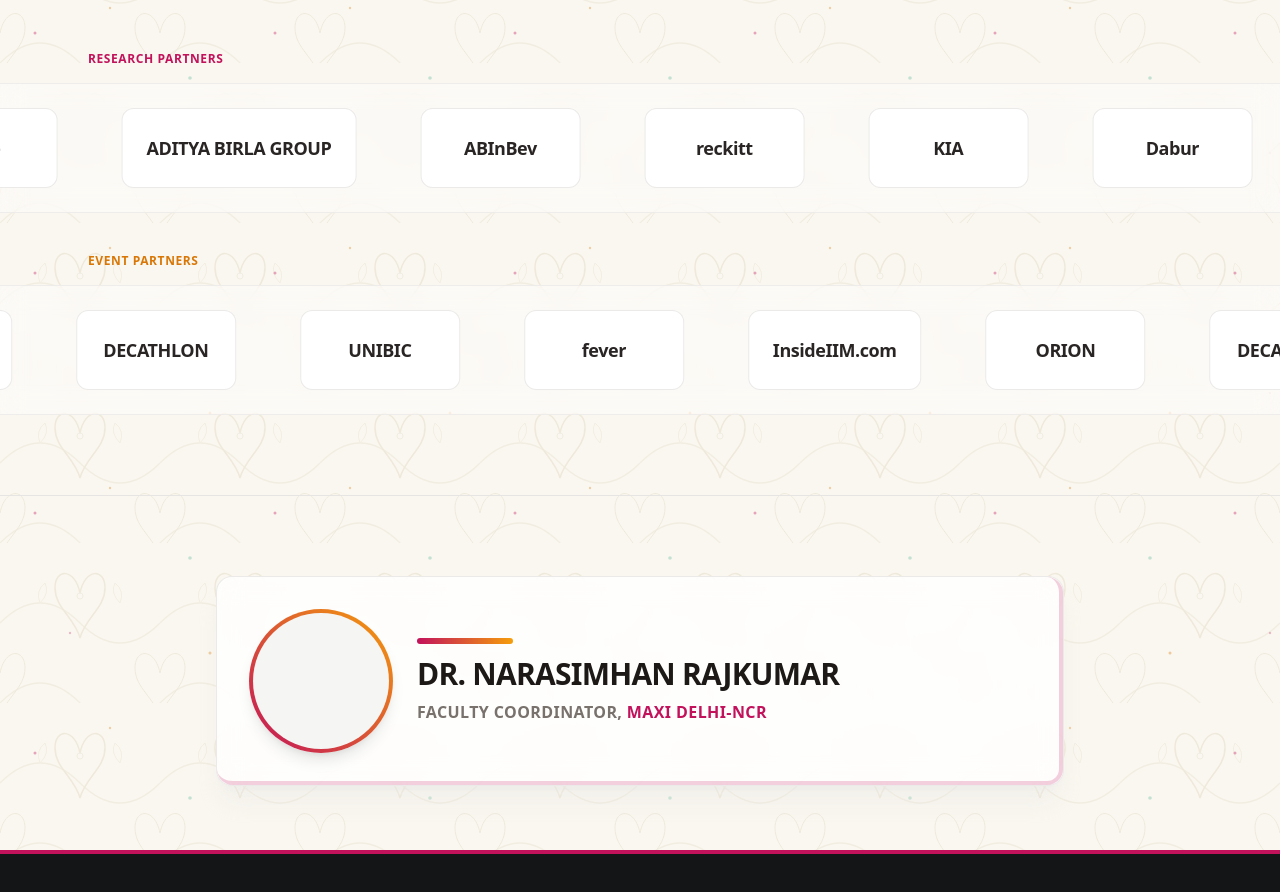
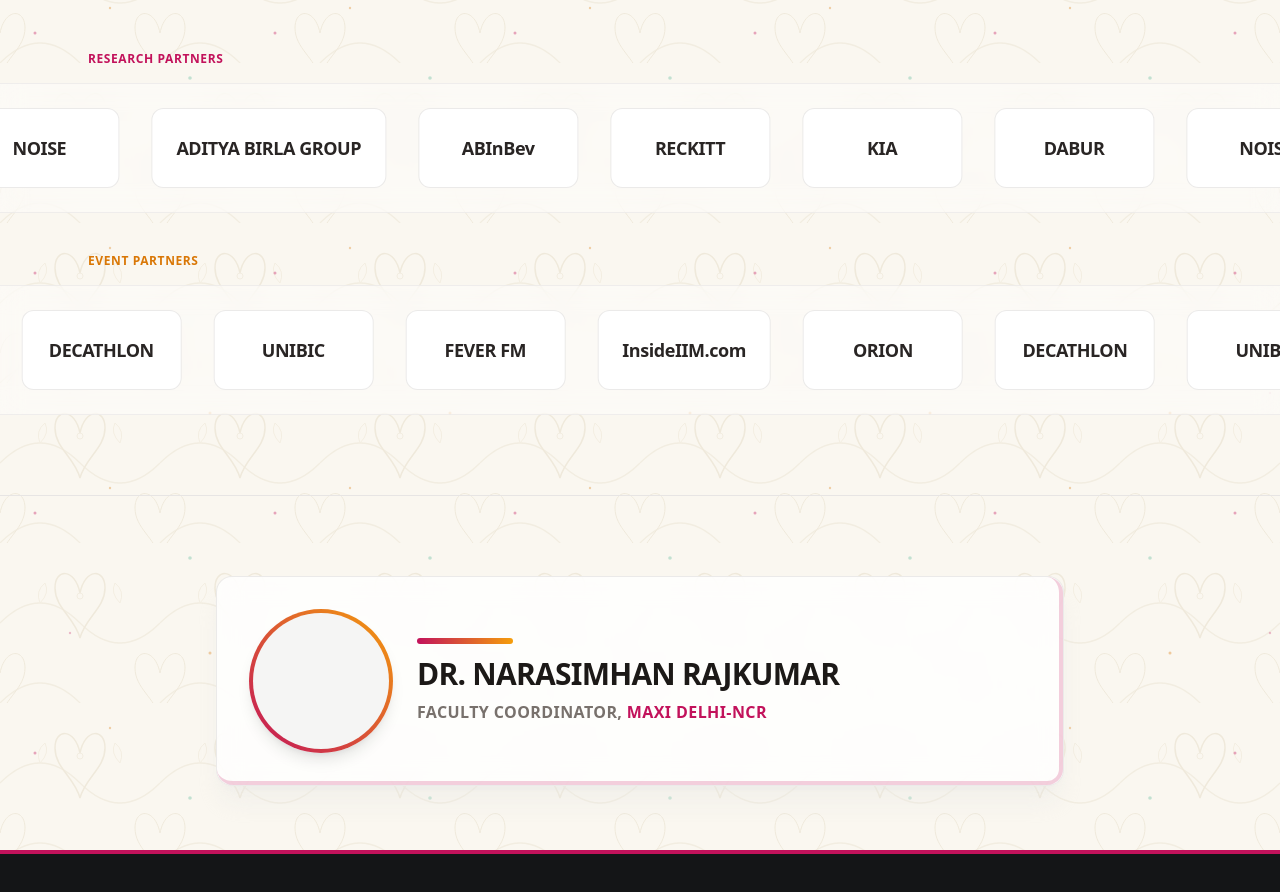
Before and after one commit to b26456-crypto/maxi-website1, a React (Create React App) app: page / in a window 1280 px wide. Shown: the part 1697-2589 px from the top of the page. Built offline with nearby package versions, Linux system fonts and the light colour scheme.

Commit message:
Update Partners.tsx

```diff
--- a/src/Partners.tsx
+++ b/src/Partners.tsx
@@ -2,19 +2,16 @@
 
 const PARTNERS = {
   research: [
-    {
-      name: "Dabur",
-      logo: "https://images.unsplash.com/photo-1614741118887-7a4ee193a5fa?w=120&auto=format&fit=crop&q=60",
-    }, // Substitute with clear logo assets
-    { name: "Noise", label: "noise" },
+    { name: "Dabur", label: "DABUR" },
+    { name: "Noise", label: "NOISE" },
     { name: "Aditya Birla Group", label: "ADITYA BIRLA GROUP" },
     { name: "AB InBev", label: "ABInBev" },
-    { name: "Reckitt", label: "reckitt" },
+    { name: "Reckitt", label: "RECKITT" },
     { name: "Kia", label: "KIA" },
   ],
   event: [
     { name: "Unibic", label: "UNIBIC" },
-    { name: "Fever FM", label: "fever" },
+    { name: "Fever FM", label: "FEVER FM" },
     { name: "InsideIIM", label: "InsideIIM.com" },
     { name: "Orion", label: "ORION" },
     { name: "Decathlon", label: "DECATHLON" },
@@ -34,8 +31,9 @@
         </h2>
       </div>
 
-      {/* Row 1: Research Partners (Infinite Scroll Right-to-Left) */}
+      {/* Ticker System Wrapper */}
       <div className="space-y-10">
+        {/* Row 1: Research Partners (Infinite Scroll Right-to-Left) */}
         <div>
           <div className="max-w-6xl mx-auto px-6 mb-4">
             <h3 className="text-xs font-bold uppercase tracking-wider text-[#C2125B]">
@@ -43,21 +41,29 @@
             </h3>
           </div>
 
-          {/* Loop Container */}
           <div className="w-full relative flex overflow-x-hidden border-y border-stone-200/60 bg-white/40 backdrop-blur-md py-6">
-            <div className="animate-marquee whitespace-nowrap flex gap-8 items-center minimal-ticker">
-              {[
-                ...PARTNERS.research,
-                ...PARTNERS.research,
-                ...PARTNERS.research,
-              ].map((partner, index) => (
-                <div
-                  key={index}
-                  className="inline-flex items-center justify-center min-w-[160px] h-20 px-6 bg-white border border-stone-200/80 rounded-xl shadow-xs font-black text-stone-800 tracking-tight text-center text-lg hover:border-stone-400 transition-colors mx-4"
-                >
-                  {partner.label || partner.name}
-                </div>
-              ))}
+            {/* Double mapped layout track wrapper to ensure continuous flow seamlessly */}
+            <div className="flex gap-0 whitespace-nowrap minimal-ticker-wrapper">
+              <div className="animate-marquee flex items-center shrink-0">
+                {[...PARTNERS.research, ...PARTNERS.research].map((partner, index) => (
+                  <div
+                    key={`research-1-${index}`}
+                    className="inline-flex items-center justify-center min-w-[160px] h-20 px-6 bg-white border border-stone-200/80 rounded-xl shadow-xs font-black text-stone-800 tracking-tight text-center text-lg hover:border-stone-400 transition-colors mx-4 select-none"
+                  >
+                    {partner.label || partner.name}
+                  </div>
+                ))}
+              </div>
+              <div className="animate-marquee flex items-center shrink-0" aria-hidden="true">
+                {[...PARTNERS.research, ...PARTNERS.research].map((partner, index) => (
+                  <div
+                    key={`research-2-${index}`}
+                    className="inline-flex items-center justify-center min-w-[160px] h-20 px-6 bg-white border border-stone-200/80 rounded-xl shadow-xs font-black text-stone-800 tracking-tight text-center text-lg hover:border-stone-400 transition-colors mx-4 select-none"
+                  >
+                    {partner.label || partner.name}
+                  </div>
+                ))}
+              </div>
             </div>
           </div>
         </div>
@@ -71,39 +77,50 @@
           </div>
 
           <div className="w-full relative flex overflow-x-hidden border-y border-stone-200/60 bg-white/40 backdrop-blur-md py-6">
-            <div className="animate-marqueeReverse whitespace-nowrap flex gap-8 items-center minimal-ticker">
-              {[...PARTNERS.event, ...PARTNERS.event, ...PARTNERS.event].map(
-                (partner, index) => (
+            <div className="flex gap-0 whitespace-nowrap minimal-ticker-wrapper">
+              <div className="animate-marqueeReverse flex items-center shrink-0">
+                {[...PARTNERS.event, ...PARTNERS.event].map((partner, index) => (
                   <div
-                    key={index}
-                    className="inline-flex items-center justify-center min-w-[160px] h-20 px-6 bg-white border border-stone-200/80 rounded-xl shadow-xs font-black text-stone-800 tracking-tight text-center text-lg hover:border-stone-400 transition-colors mx-4"
+                    key={`event-1-${index}`}
+                    className="inline-flex items-center justify-center min-w-[160px] h-20 px-6 bg-white border border-stone-200/80 rounded-xl shadow-xs font-black text-stone-800 tracking-tight text-center text-lg hover:border-stone-400 transition-colors mx-4 select-none"
                   >
                     {partner.label || partner.name}
                   </div>
-                )
-              )}
+                ))}
+              </div>
+              <div className="animate-marqueeReverse flex items-center shrink-0" aria-hidden="true">
+                {[...PARTNERS.event, ...PARTNERS.event].map((partner, index) => (
+                  <div
+                    key={`event-2-${index}`}
+                    className="inline-flex items-center justify-center min-w-[160px] h-20 px-6 bg-white border border-stone-200/80 rounded-xl shadow-xs font-black text-stone-800 tracking-tight text-center text-lg hover:border-stone-400 transition-colors mx-4 select-none"
+                  >
+                    {partner.label || partner.name}
+                  </div>
+                ))}
+              </div>
             </div>
           </div>
         </div>
       </div>
 
-      {/* Inject custom marquee animation styles into the page header */}
+      {/* Inline Perfect Loop CSS Injection Layer */}
       <style>{`
         @keyframes marquee {
           0% { transform: translateX(0%); }
-          100% { transform: translateX(-33.33%); }
+          100% { transform: translateX(-50%); }
         }
         @keyframes marqueeReverse {
-          0% { transform: translateX(-33.33%); }
+          0% { transform: translateX(-50%); }
           100% { transform: translateX(0%); }
         }
         .animate-marquee {
-          animation: marquee 25s linear infinite;
+          animation: marquee 30s linear infinite;
         }
         .animate-marqueeReverse {
-          animation: marqueeReverse 25s linear infinite;
+          animation: marqueeReverse 30s linear infinite;
         }
-        .animate-marquee:hover, .animate-marqueeReverse:hover {
+        .minimal-ticker-wrapper:hover .animate-marquee,
+        .minimal-ticker-wrapper:hover .animate-marqueeReverse {
           animation-play-state: paused;
         }
       `}</style>
```
